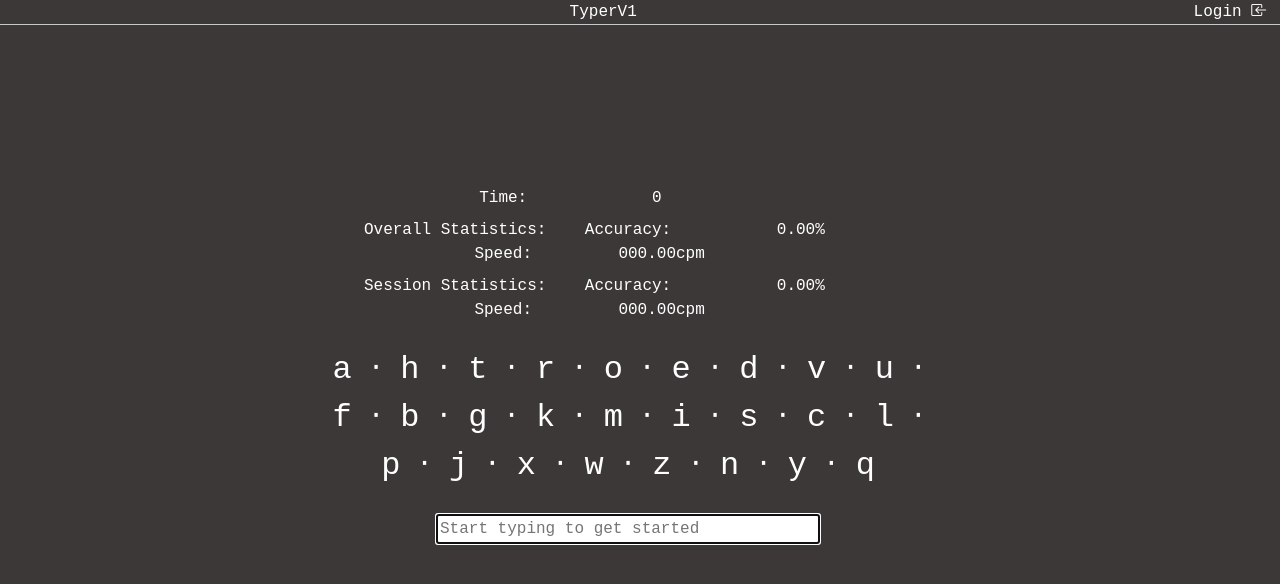
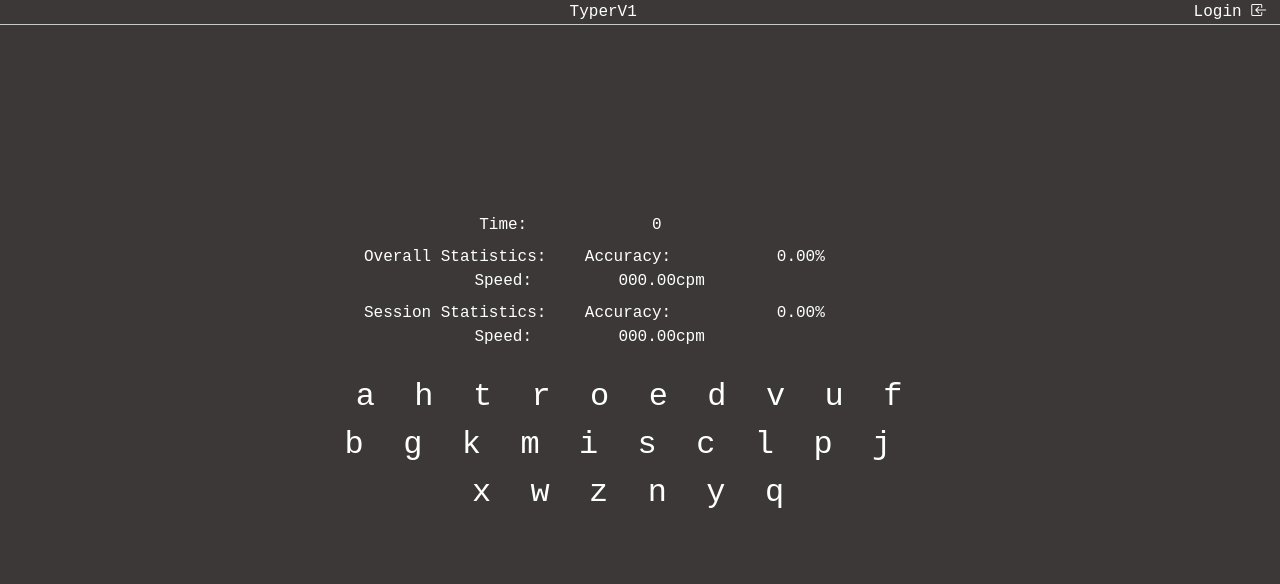
Before and after one commit to hajile7/TyperV1, an Angular app: page /Home in a window 1280 px wide. Shown: the top 584 px of the page. Built offline with nearby package versions, Linux system fonts and the light colour scheme.

Commit message:
revamped typing space. No more input element + added cursor

```diff
--- a/src/app/components/typing-space/typing-space.component.css
+++ b/src/app/components/typing-space/typing-space.component.css
@@ -1,20 +1,3 @@
-.correct{
-    color: green;
+:focus{
+    outline: none;
 }
-
-.incorrect{
-    color: red
-}
-
-.stats-span{
-    display: inline-block;
-    text-align: center;
-    width: 25ch;
-    min-width: 13ch;
-}
-
-.stats-bar{
-    font-size: 1rem;
-    padding-bottom: 1vh;
-    text-align: center;
-}
--- a/src/app/components/typing-space/typing-space.component.html
+++ b/src/app/components/typing-space/typing-space.component.html
@@ -35,15 +35,13 @@
           {{ speed === 'Infinitycpm' || speed === 'N/A' ? placeholderSpeed : speed }}
         </span>
       </div>
-        <div class="col-6 offset-3 text-center" style="font-size: 2rem; padding-top: 2vh;">
-            <span *ngFor="let char of testArr; let i = index"
-                  [ngClass]="{'correct': correctStatus[i], 'incorrect': correctStatus[i] === false}">
-              {{char}}
-              <span *ngIf="i < testArr.length - 1">&#8901;</span>
-            </span>
-          </div>
-          <div class="col-6 offset-3 text-center" style="padding-top: 3vh;">
-            <input #textInput type="text" style="width: 30vw;" placeholder="Start typing to get started" (keydown)="onInput($event)">
-          </div>
+      <div #textInput class="col-6 offset-3 text-center" tabindex="0" (keydown)="onInput($event)" style="font-size: 2rem; padding-top: 2vh;">
+        <span *ngFor="let char of testArr; let i = index">
+          <span *ngIf="i == currIndex" class="cursor"></span><span class="zero-width"></span>
+          <span [ngClass]="{'correct': correctStatus[i], 'incorrect': correctStatus[i] === false}">
+            {{char}}
+          </span>
+      </span>
+      </div>
     </div>
 </div>
--- a/src/app/components/typing-space/typing-space.component.ts
+++ b/src/app/components/typing-space/typing-space.component.ts
@@ -64,6 +64,7 @@ export class TypingSpaceComponent {
 
   test: number = 0;
 
+  currIndex: number = 0;
 
   @ViewChild('textInput') textInput!: ElementRef;
 
@@ -100,10 +101,7 @@ export class TypingSpaceComponent {
     this.startTime = 0;
     this.elapsedTime = 0;
     this.speed = "000.00cpm"
-    //use timeout to ensure character before reset is also cleared from input
-    setTimeout(() => {
-      this.textInput.nativeElement.value = "";
-    }, 0);
+    this.currIndex = 0;
   }
 
   onInput(event: any) {
@@ -117,6 +115,9 @@ export class TypingSpaceComponent {
     }
     if(this.testArr.includes(lastTypedChar)) {
       this.includedKeysPressed++;
+      if (this.currIndex < this.testArr.length - 1) {
+        this.currIndex++;
+      }
       if (this.currChar == lastTypedChar) {
         this.correct = true;
         this.correctKeys++;
@@ -127,11 +128,9 @@ export class TypingSpaceComponent {
         this.correctStatus.push(false);
       }
     }
-
     this.calcAccuracy();
     this.calcSpeed();
     this.getNextChar();
-
   }
 
   calcAccuracy(): string {
--- a/src/styles.css
+++ b/src/styles.css
@@ -1,2 +1,47 @@
 html {background-color: #3c3838; color: white}
 div {background-color: #3c3838;  color: white; font-family: 'Courier New', Courier, monospace}
+
+.correct{
+    color: green;
+}
+
+.incorrect{
+    color: red
+}
+
+.stats-span{
+    display: inline-block;
+    text-align: center;
+    width: 25ch;
+    min-width: 13ch;
+}
+
+.stats-bar{
+    font-size: 1rem;
+    padding-bottom: 1vh;
+    text-align: center;
+}
+
+.cursor{
+    display: inline-block;
+    width: 1px;
+    background-color: white;
+    height: 1em;
+    animation: blink .75s step-end infinite;
+    position: relative;
+    vertical-align: middle;
+    margin-left: 1px;
+}
+
+.zero-width {
+    display: inline-block;
+    width: 1px;
+    height: 1em;
+    visibility: hidden; /* Keep space without displaying for cursor */
+}
+
+@keyframes blink {
+    50% {
+        opacity: 0;
+    }
+}
```
